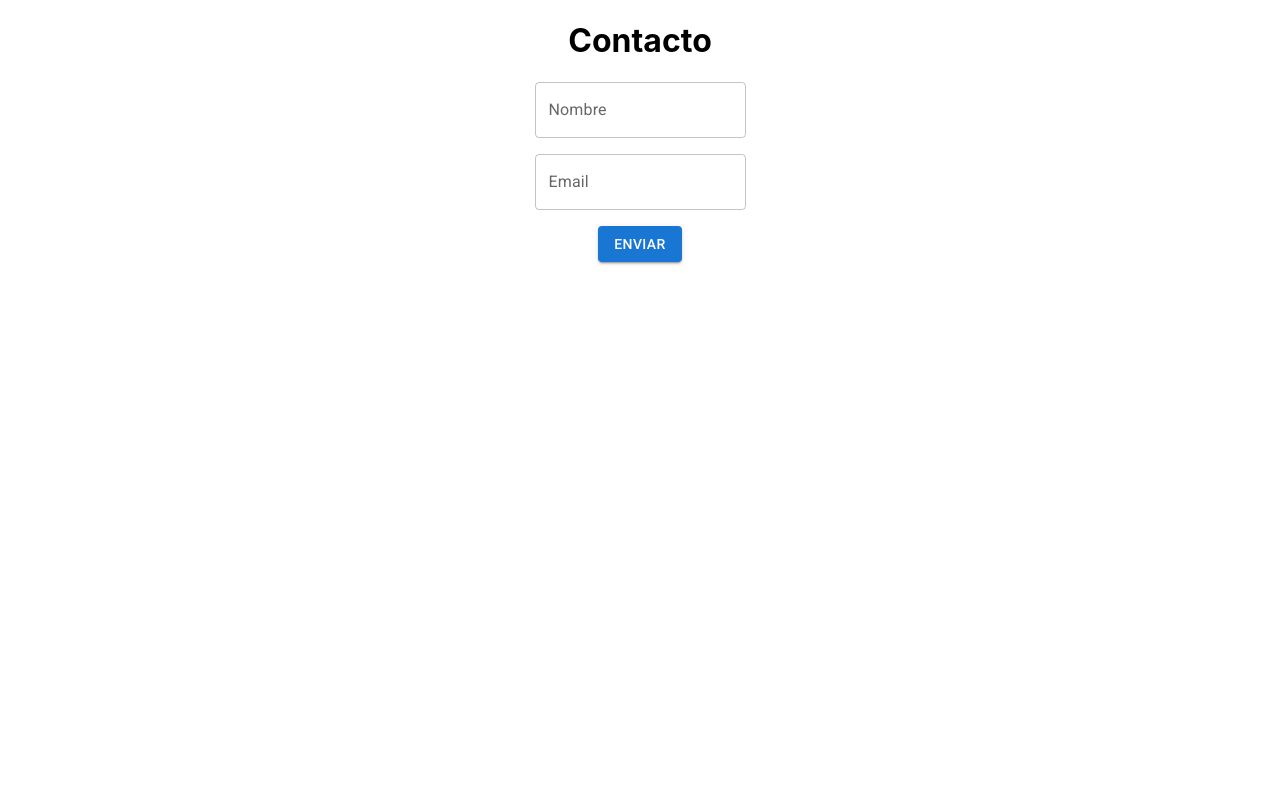
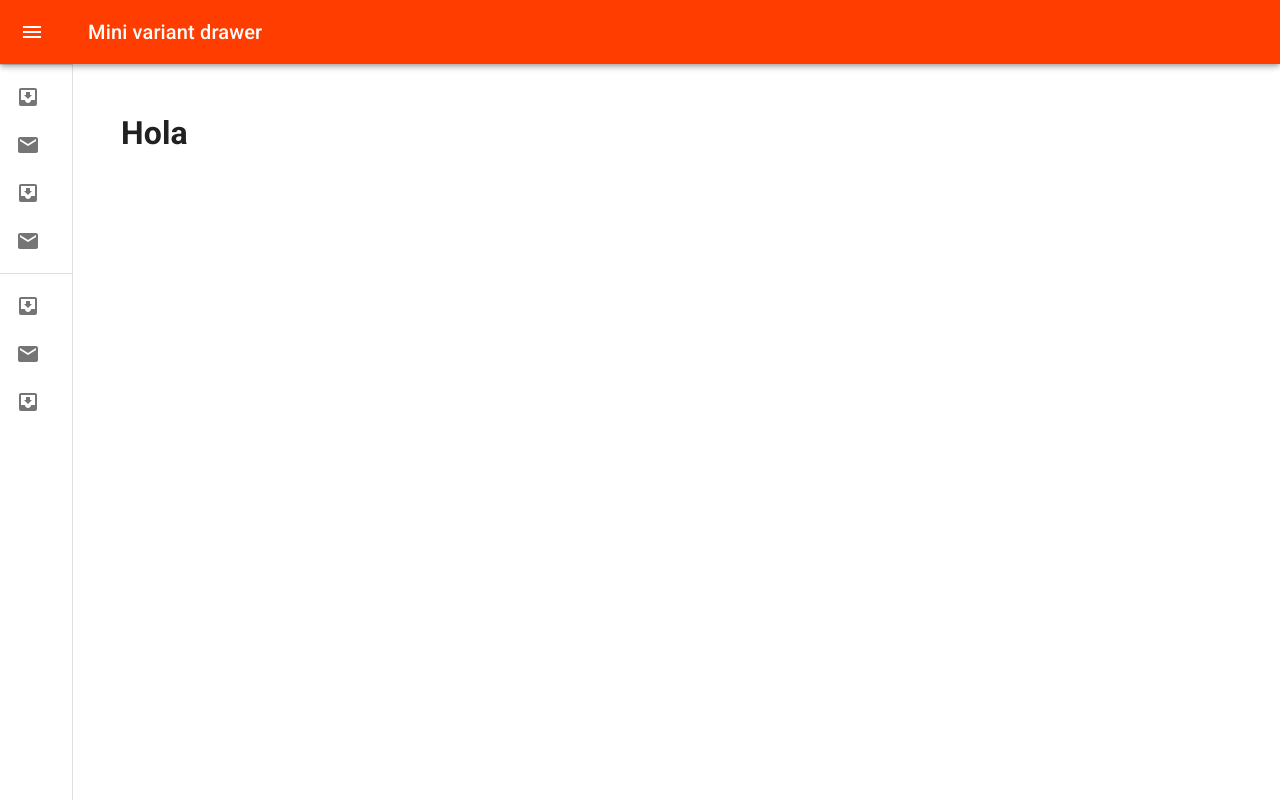
Before and after one commit to linder3hs/blog-tech-web, a React (Create React App) app: page / in a window 1280 px wide. Built offline with nearby package versions, Linux system fonts and the light colour scheme.

Commit message:
feat: add Drawer

```diff
--- a/src/App.css
+++ b/src/App.css
@@ -1,6 +1,6 @@
-.App {
+/* .App {
   text-align: center;
-}
+} */
 
 .App-logo {
   height: 40vmin;
--- a/src/App.js
+++ b/src/App.js
@@ -1,13 +1,17 @@
-import "./App.css";
+// import "./App.css";
 // import Home from "./views/Home";
 import Contact from "./views/Contact";
+import { ThemeProvider } from "@mui/material/styles";
+import theme from "./theme";
 
 const App = () => {
   return (
-    <div className="App">
-      {/* <Home /> */}
-      <Contact />
-    </div>
+    <ThemeProvider theme={theme}>
+      <div className="App">
+        {/* <Home /> */}
+        <Contact />
+      </div>
+    </ThemeProvider>
   );
 };
 
--- /dev/null
+++ b/src/components/Drawer/index.jsx
@@ -0,0 +1,168 @@
+import * as React from "react";
+import { styled, useTheme } from "@mui/material/styles";
+import {
+  Box,
+  Toolbar,
+  List,
+  CssBaseline,
+  Typography,
+  Divider,
+  IconButton,
+} from "@mui/material";
+import MuiDrawer from "@mui/material/Drawer";
+import MuiAppBar from "@mui/material/AppBar";
+import MenuIcon from "@mui/icons-material/Menu";
+import ChevronLeftIcon from "@mui/icons-material/ChevronLeft";
+import ChevronRightIcon from "@mui/icons-material/ChevronRight";
+import ListItem from "@mui/material/ListItem";
+import ListItemIcon from "@mui/material/ListItemIcon";
+import ListItemText from "@mui/material/ListItemText";
+import InboxIcon from "@mui/icons-material/MoveToInbox";
+import MailIcon from "@mui/icons-material/Mail";
+
+const drawerWidth = 240;
+
+const openedMixin = (theme) => ({
+  width: drawerWidth,
+  transition: theme.transitions.create("width", {
+    easing: theme.transitions.easing.sharp,
+    duration: theme.transitions.duration.enteringScreen,
+  }),
+  overflowX: "hidden",
+});
+
+const closedMixin = (theme) => ({
+  transition: theme.transitions.create("width", {
+    easing: theme.transitions.easing.sharp,
+    duration: theme.transitions.duration.leavingScreen,
+  }),
+  overflowX: "hidden",
+  width: `calc(${theme.spacing(7)} + 1px)`,
+  [theme.breakpoints.up("sm")]: {
+    width: `calc(${theme.spacing(9)} + 1px)`,
+  },
+});
+
+const DrawerHeader = styled("div")(({ theme }) => ({
+  display: "flex",
+  alignItems: "center",
+  justifyContent: "flex-end",
+  padding: theme.spacing(0, 1),
+  // necessary for content to be below app bar
+  ...theme.mixins.toolbar,
+}));
+
+const AppBar = styled(MuiAppBar, {
+  shouldForwardProp: (prop) => prop !== "open",
+})(({ theme, open }) => ({
+  zIndex: theme.zIndex.drawer + 1,
+  transition: theme.transitions.create(["width", "margin"], {
+    easing: theme.transitions.easing.sharp,
+    duration: theme.transitions.duration.leavingScreen,
+  }),
+  ...(open && {
+    marginLeft: drawerWidth,
+    width: `calc(100% - ${drawerWidth}px)`,
+    transition: theme.transitions.create(["width", "margin"], {
+      easing: theme.transitions.easing.sharp,
+      duration: theme.transitions.duration.enteringScreen,
+    }),
+  }),
+}));
+
+const Drawer = styled(MuiDrawer, {
+  shouldForwardProp: (prop) => prop !== "open",
+})(({ theme, open }) => ({
+  width: drawerWidth,
+  flexShrink: 0,
+  whiteSpace: "nowrap",
+  boxSizing: "border-box",
+  ...(open && {
+    ...openedMixin(theme),
+    "& .MuiDrawer-paper": openedMixin(theme),
+  }),
+  ...(!open && {
+    ...closedMixin(theme),
+    "& .MuiDrawer-paper": closedMixin(theme),
+  }),
+}));
+
+// Recibe un parametros props
+const MiniDrawer = (props) => {
+  const theme = useTheme();
+  const [open, setOpen] = React.useState(false);
+
+  const handleDrawerOpen = () => {
+    setOpen(true);
+  };
+
+  const handleDrawerClose = () => {
+    setOpen(false);
+  };
+
+  return (
+    <Box sx={{ display: "flex" }}>
+      <CssBaseline />
+      <AppBar position="fixed" open={open}>
+        <Toolbar>
+          <IconButton
+            color="inherit"
+            aria-label="open drawer"
+            onClick={handleDrawerOpen}
+            edge="start"
+            sx={{
+              marginRight: "36px",
+              ...(open && { display: "none" }),
+            }}
+          >
+            <MenuIcon />
+          </IconButton>
+          <Typography variant="h6" noWrap component="div">
+            Mini variant drawer
+          </Typography>
+        </Toolbar>
+      </AppBar>
+      <Drawer variant="permanent" open={open}>
+        <DrawerHeader>
+          <IconButton onClick={handleDrawerClose}>
+            {theme.direction === "rtl" ? (
+              <ChevronRightIcon />
+            ) : (
+              <ChevronLeftIcon />
+            )}
+          </IconButton>
+        </DrawerHeader>
+        <Divider />
+        <List>
+          {["Inbox", "Starred", "Send email", "Drafts"].map((text, index) => (
+            <ListItem button key={text}>
+              <ListItemIcon>
+                {index % 2 === 0 ? <InboxIcon /> : <MailIcon />}
+              </ListItemIcon>
+              <ListItemText primary={text} />
+            </ListItem>
+          ))}
+        </List>
+        <Divider />
+        <List>
+          {["All mail", "Trash", "Spam"].map((text, index) => (
+            <ListItem button key={text}>
+              <ListItemIcon>
+                {index % 2 === 0 ? <InboxIcon /> : <MailIcon />}
+              </ListItemIcon>
+              <ListItemText primary={text} />
+            </ListItem>
+          ))}
+        </List>
+      </Drawer>
+      <Box component="main" sx={{ flexGrow: 1, p: 3 }}>
+        <DrawerHeader />
+        {/* BODY */}
+        {/* Puede ser un objeto visual */}
+        {props.children}
+      </Box>
+    </Box>
+  );
+};
+
+export default MiniDrawer;
--- /dev/null
+++ b/src/theme/index.js
@@ -0,0 +1,17 @@
+import { createTheme } from "@mui/material/styles";
+
+const theme = createTheme({
+  // colores
+  // fuentes
+  // espacios
+  // sombres
+  palette: {
+    primary: {
+      light: "#ff6333",
+      main: "#ff3d00",
+      dark: "#b22a00",
+    },
+  },
+});
+
+export default theme;
--- a/src/views/Contact/index.jsx
+++ b/src/views/Contact/index.jsx
@@ -1,5 +1,6 @@
 import { useState } from "react";
-import { TextField, Button } from "@mui/material";
+import { Button, Container, TextField } from "@mui/material";
+import Drawer from "../../components/Drawer";
 
 const Contact = () => {
   // * Teniendo un solo state para todos mis inputs
@@ -32,32 +33,13 @@ const Contact = () => {
 
   return (
     <div>
-      <h1>Contacto</h1>
-      <form action="">
-        <p>
-          <TextField
-            type="text"
-            name="name"
-            label="Nombre"
-            value={inputs.name}
-            onChange={handleInputChange}
-          />
-        </p>
-        <p>
-          <TextField
-            type="text"
-            label="Email"
-            name="email"
-            value={inputs.email}
-            onChange={handleInputChange}
-          />
-        </p>
-        <p>
-          <Button onClick={handleSubmit} variant="contained" type="submit">
-            Enviar
-          </Button>
-        </p>
-      </form>
+      <Drawer>
+        <Container maxWidth="lg">
+          <div>
+            <h1>Hola</h1>
+          </div>
+        </Container>
+      </Drawer>
     </div>
   );
 };
```
Also changed, not shown: src/views/test.jsx (added, +19 -0 lines).
